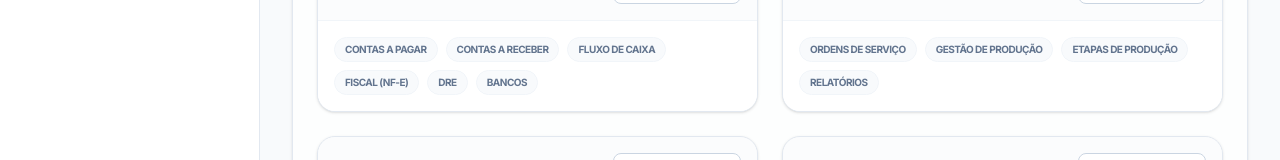
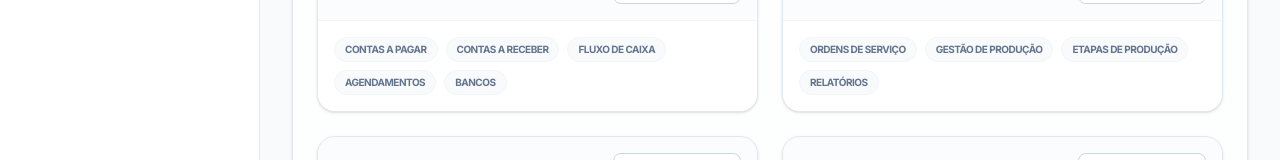
Before and after one commit to carloramon-creator/791Solucoes, a Next.js app: page /planos/glass in a window 1280 px wide. Shown: the part 531-691 px from the top of the page. Built offline with nearby package versions, Linux system fonts and the light colour scheme; no server answers; the database is empty.

Commit message:
feat: add 5th bundle for Fiscal Notes and update pricing config UI

```diff
--- a/src/app/assinaturas/[id]/configurar/page.tsx
+++ b/src/app/assinaturas/[id]/configurar/page.tsx
@@ -55,6 +55,15 @@ const BUNDLES_CONFIG = [
     preco: 20,
     modulos: ['rh', 'colaboradores', 'comissoes'],
     descricao: 'Gestão de equipe, comissões e documentos de funcionários.'
+  },
+  {
+    id: 'fiscal',
+    nome: 'Notas Fiscais (NF-e)',
+    icon: '📜',
+    cor: 'purple',
+    preco: 50,
+    modulos: ['notas-fiscais'],
+    descricao: 'Emissão de NF-e e NFC-e integrada com a SEFAZ.'
   }
 ];
 
--- a/src/app/planos/glass/page.tsx
+++ b/src/app/planos/glass/page.tsx
@@ -44,7 +44,8 @@ export default function PlanosGlassPage() {
     financeiro: '',
     producao: '',
     comunicacao: '',
-    rh: ''
+    rh: '',
+    fiscal: ''
   });
 
   const [limits, setLimits] = useState({
@@ -60,10 +61,11 @@ export default function PlanosGlassPage() {
   const [selectedBasicModules, setSelectedBasicModules] = useState<string[]>([]);
 
   const BUNDLES = [
-    { id: 'financeiro', name: 'Financeiro', items: ['Contas a Pagar', 'Contas a Receber', 'Fluxo de Caixa', 'Fiscal (NF-e)', 'DRE', 'Bancos'] },
+    { id: 'financeiro', name: 'Financeiro', items: ['Contas a Pagar', 'Contas a Receber', 'Fluxo de Caixa', 'Agendamentos', 'Bancos'] },
     { id: 'producao', name: 'Produção', items: ['Ordens de Serviço', 'Gestão de Produção', 'Etapas de Produção', 'Relatórios'] },
     { id: 'comunicacao', name: 'Comunicação', items: ['WhatsApp Business', 'CRM (Vendas)'] },
     { id: 'rh', name: 'Recursos Humanos (RH)', items: ['Colaboradores', 'Comissões'] },
+    { id: 'fiscal', name: 'Notas Fiscais (NF-e)', items: ['NF-e', 'NFC-e', 'Focus NFE'] },
   ];
 
   // Cálculo do valor total
```
